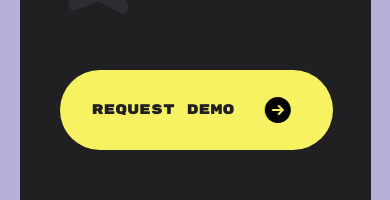
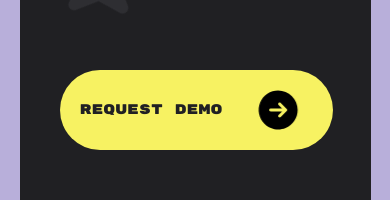
Before and after one commit to AdarshPeri/cyclop, a Next.js app: page /home in a window 390 px wide. Shown: the part 378-578 px from the top of the page. Built offline with nearby package versions, Linux system fonts and the light colour scheme; a web font is replaced by a local one.

Commit message:
padding fix

```diff
--- a/app/components/Discover.js
+++ b/app/components/Discover.js
@@ -16,10 +16,10 @@ export default function Discover() {
         </div>
         <Link href='/request-demo'>
           <button
-            className={`${rubik.className} mt-20 bg-secondary-50 w-[70dvw] md:w-[37dvw] lg:w-[21dvw] rounded-full h-20 p-8 text-base uppercase flex justify-between gap-3 items-center max-sm:mt-0`}
+            className={`${rubik.className} mt-20 bg-secondary-50 w-[70dvw] md:w-[37dvw] lg:w-[21dvw] rounded-full h-20 p-5 text-base uppercase flex justify-between gap-3 items-center max-sm:mt-0`}
           >
             <span className='max-sm:text-sm'>Request Demo</span>
-            <Image src={rightArrow} alt='arrow' className='animate-bounce' />
+            <Image src={rightArrow} alt='arrow' className='animate-bounce max-sm:h-12 max-sm:w-12 inline-block' />
           </button>
         </Link>
       </div>
```
